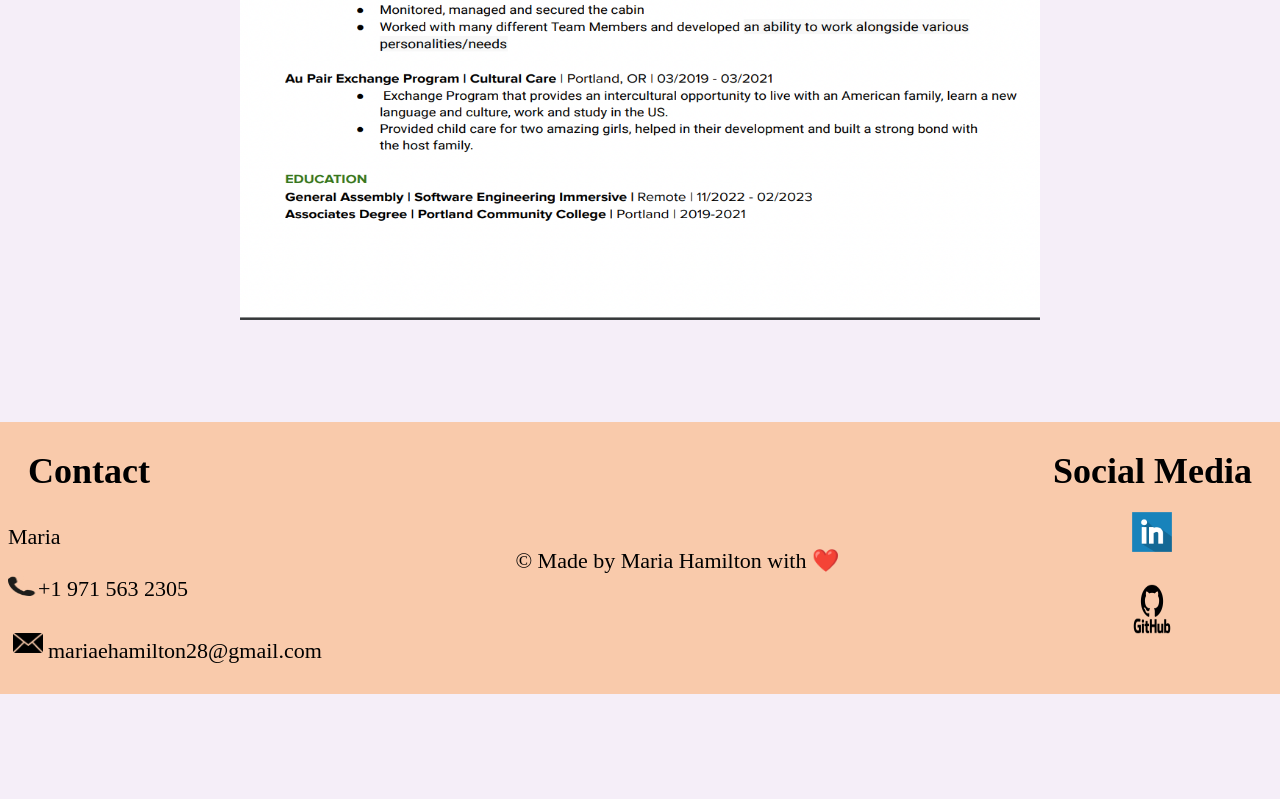
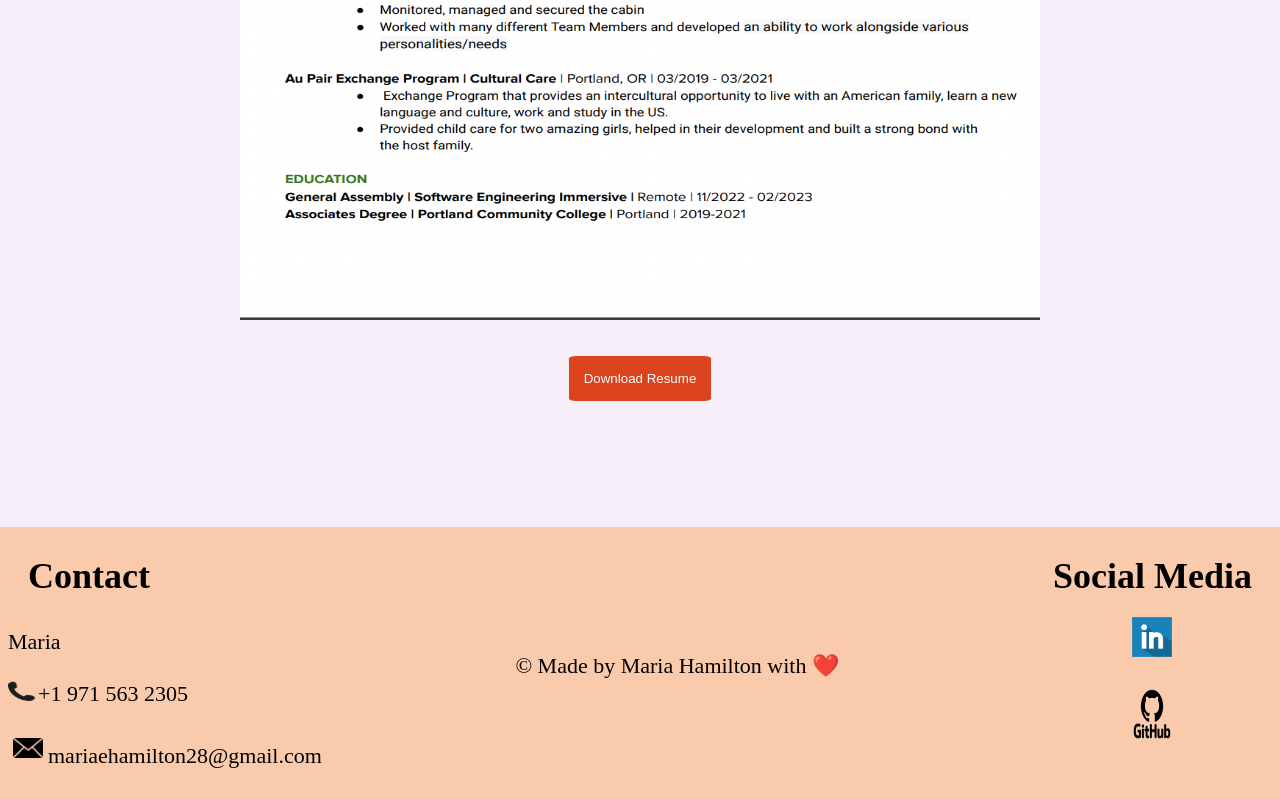
Before and after one commit to dudahamilton/nextjs-portfolio, a Next.js app: page / in a window 1280 px wide. Shown: the part 2047-2846 px from the top of the page. Before the commit the page ends 2741 px from the top, so only its background shows below. Built offline with nearby package versions, Linux system fonts and the light colour scheme.

Commit message:
now user can download resume

```diff
--- a/pages/index.js
+++ b/pages/index.js
@@ -4,6 +4,20 @@ import { Inter } from '@next/font/google'
 import styles from '@/styles/Home.module.css'
 
 const inter = Inter({ subsets: ['latin'] })
+const onButtonClick = () => {
+  // using Java Script method to get PDF file
+  fetch('maria.pdf').then(response => {
+      response.blob().then(blob => {
+          // Creating new object of PDF file
+          const fileURL = window.URL.createObjectURL(blob);
+          // Setting various property values
+          let alink = document.createElement('a');
+          alink.href = fileURL;
+          alink.download = 'maria.pdf';
+          alink.click();
+      })
+  })
+}
 
 export default function Home() {
   return (
@@ -54,7 +68,11 @@ export default function Home() {
                     alt='resume'
                     width='800'
                     height='900'/>
+
         </section>
+        <button onClick={onButtonClick} className={styles.btn}>
+                    Download Resume
+                </button>
       </main>
     </>
   )
--- a/styles/Home.module.css
+++ b/styles/Home.module.css
@@ -7,22 +7,20 @@
   padding: 6rem;
   min-height: 100vh;
 }
-/* .h2{
-  text-align: center;
-  margin: 30px;
-  color:#db431d;
-  font-size: 30px;
-} */
-
-/* .text{
-  width: 900px;
-  display: flex;
-  margin: 0 auto;
-  font-size: 20px;
-} */
 
 
 .avatar{
   border-radius: 50%;
 
 }
+.btn {
+  background-color: #db431d;
+  padding: 15px;
+  margin: 30px;
+  border: #db431d;
+  border-radius: 5%;
+  justify-content: center;
+  color: white;
+
+
+}
--- a/styles/Projects.module.css
+++ b/styles/Projects.module.css
@@ -19,6 +19,7 @@
     border: #db431d;
     border-radius: 5%;
     justify-content: center;
+    color: white;
 
 
   }
```
Also changed, not shown: 1 other file (tests, documents, lock files or other folders).
